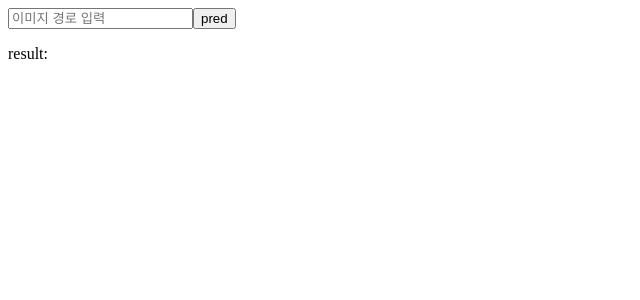
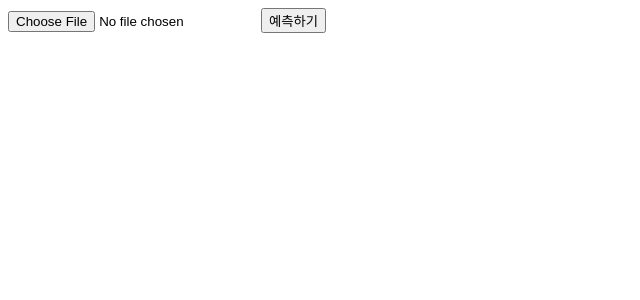
Before and after one commit to kanell0304/ai_model-full_stack_mini_project, a React (Create React App) app in the folder frontend/: page / in a window 1280 px wide. Shown: the top 300 px of the page, without its empty margins (0-640 px from the left). Built offline with nearby package versions, Linux system fonts and the light colour scheme.

Commit message:
without css, front

```diff
--- a/frontend/src/App.js
+++ b/frontend/src/App.js
@@ -1,25 +1,35 @@
 import { useState } from 'react'
-import { usePred } from './usePred';
+import { usePred } from './usePred'
 
 export default function App() {
+  const [file, setFile] = useState(null)
+  const [preview, setPreview] = useState(null)
+  const [output, setOutput] = useState('')
+  const {getPred} = usePred()
 
-  const [path, setPath] = useState('string')
-  const [output, setOutput] = useState('')
-  const { getPred } = usePred()
+  const onSubmit = async(e) => {
+    e.preventDefault()
+    if(!file) return
+    const result = await getPred(file)
+    setOutput(result.predicted_class) // FastAPI 반환값 기준
+  }
 
-  const onSubmit = async (e) => {
-    e.preventDefault()
-    const result = await getPred(path)
-    setOutput(result[0].generated_text)
+  const fileupload=(e)=>{
+    const selected= e.target.files[0]
+    if(!selected) return
+    setFile(selected)
+    setPreview(URL.createObjectURL(selected))
   }
 
   return (
     <div>
       <form onSubmit={onSubmit}>
-        <input name="input" placeholder='이미지 경로 입력' onChange={(e)=>{setPath(e.target.value)}}/>
-        <button type='submit'>pred</button>
+        <input type="file" accept="image/*" onChange={fileupload}/>
+        <button type="submit">예측하기</button>
       </form>
-      <p>result: {output}</p>
+
+      {preview && <img src={preview} alt="preview" width="300"/>}
+      {output && <p>결과: {output}</p>}
     </div>
-  );
+  )
 }
--- a/frontend/src/usePred.jsx
+++ b/frontend/src/usePred.jsx
@@ -3,22 +3,25 @@ import axios from 'axios'
 const API_BASE_URL = 'http://localhost:8081'
 
 const api = axios.create({
-    baseURL: API_BASE_URL,
-    headers: {
-        'Content-Type': 'application/json',
-    },
+  baseURL: API_BASE_URL,
 })
 
 export const usePred = () => {
+  const getPred = async (file) => {
+    try{
+      const formData = new FormData()
+      formData.append('file', file)
 
-  const getPred = async (path) => {
-    try {
-      const response = await api.post('/predict', { path })
+      const response = await api.post('/predict', formData, {
+        headers: { 'Content-Type': 'multipart/form-data' }
+      })
+
       return response.data
-    } catch (err) {
+    } catch(err){
       console.error(err.response?.data || err.message)
       throw err
     }
   }
+
   return {getPred}
 }
```
Also changed, not shown: 1 other file (tests, documents, lock files or other folders).
